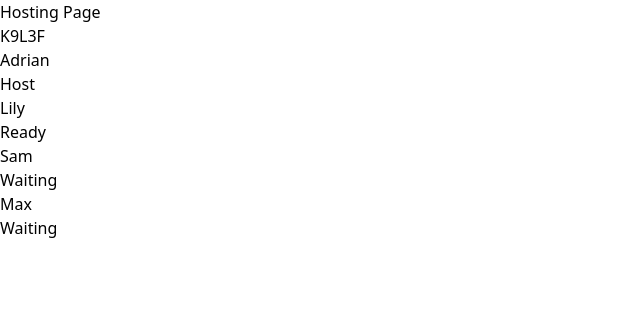
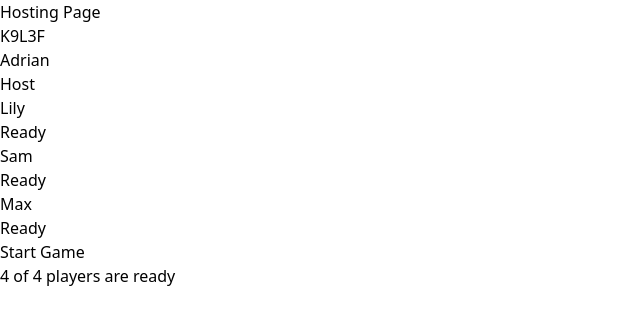
Before and after one commit to Monash-FIT3170/2026W2-GarticHands, a React (Vite) app in the folder GarticHands/: page / in a window 1280 px wide. Both pictures are taken after a click on the button "Host Room". Shown: the top 324 px of the page, without its empty margins (0-640 px from the left). Built offline with nearby package versions, Linux system fonts and the light colour scheme.

Commit message:
feat: Added a start button in hostingPage - The button changes depending whether all the players are ready

```diff
--- a/GarticHands/src/Pages/hostingPage.tsx
+++ b/GarticHands/src/Pages/hostingPage.tsx
@@ -5,8 +5,8 @@ const ROOM_CODE = "K9L3F";
 const PLAYERS = [
   { id: 1, name: "Adrian", color: "bg-purple-600 text-purple-200", status: "host" },
   { id: 2, name: "Lily", color: "bg-teal-700 text-teal-200",   status: "ready" },
-  { id: 3, name: "Sam", color: "bg-red-600 text-red-200",     status: "waiting" },
-  { id: 4, name: "Max", color: "bg-orange-600 text-orange-200", status: "waiting" },
+  { id: 3, name: "Sam", color: "bg-red-600 text-red-200",     status: "ready" },
+  { id: 4, name: "Max", color: "bg-orange-600 text-orange-200", status: "ready" },
 ];
 
 const Badge = ({ status }: { status: string }) => {
@@ -32,6 +32,17 @@ export default function hostingPage() {
     showToast("Room code copied!");
   };
 
+  const handleStart = () => {
+    if (!allReady) {
+      showToast("Waiting for all players to be ready!");
+      return;
+    }
+    showToast("Starting game...");
+  };
+
+  const readyCount = PLAYERS.filter((p) => p.status === "ready" || p.status === "host").length;
+  const allReady = readyCount === PLAYERS.length;
+
   return (
     <div className="hosting-page">
       <h1 className="text-4xl font-bold mb-6">Hosting Page</h1>
@@ -51,6 +62,20 @@ export default function hostingPage() {
         ))}
       </div>
 
+      {/*Start Game Button (for host)*/}
+      <button
+        onClick={handleStart}
+        disabled={!allReady}
+        className={`mt-6 px-6 py-3 rounded font-bold
+          ${allReady ? "bg-green-600 text-white hover:bg-green-700" : "bg-gray-500 text-gray-300"}`}
+      >
+        {allReady ? "Start Game" : "Waiting for Players..."}
+      </button>
+
+      <p className="mt-4 text-sm text-gray-400">
+        {readyCount} of {PLAYERS.length} players are ready
+      </p>
+
       {/* Toast notification */}
       {toastVisible && (
         <div className="fixed bottom-4 left-1/2 transform -translate-x-1/2 bg-gray-700 text-white px-4 py-2 rounded">
@@ -58,5 +83,5 @@ export default function hostingPage() {
         </div>
       )}
     </div>
-  )
+  );
 }
```
